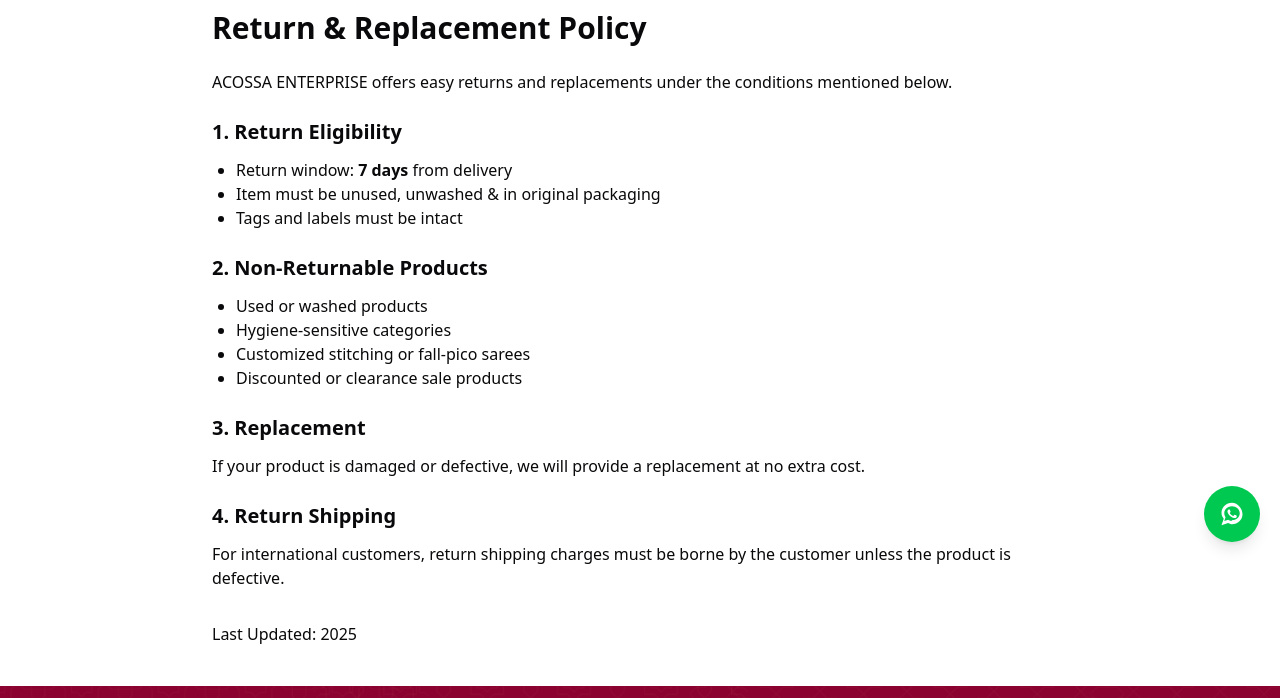
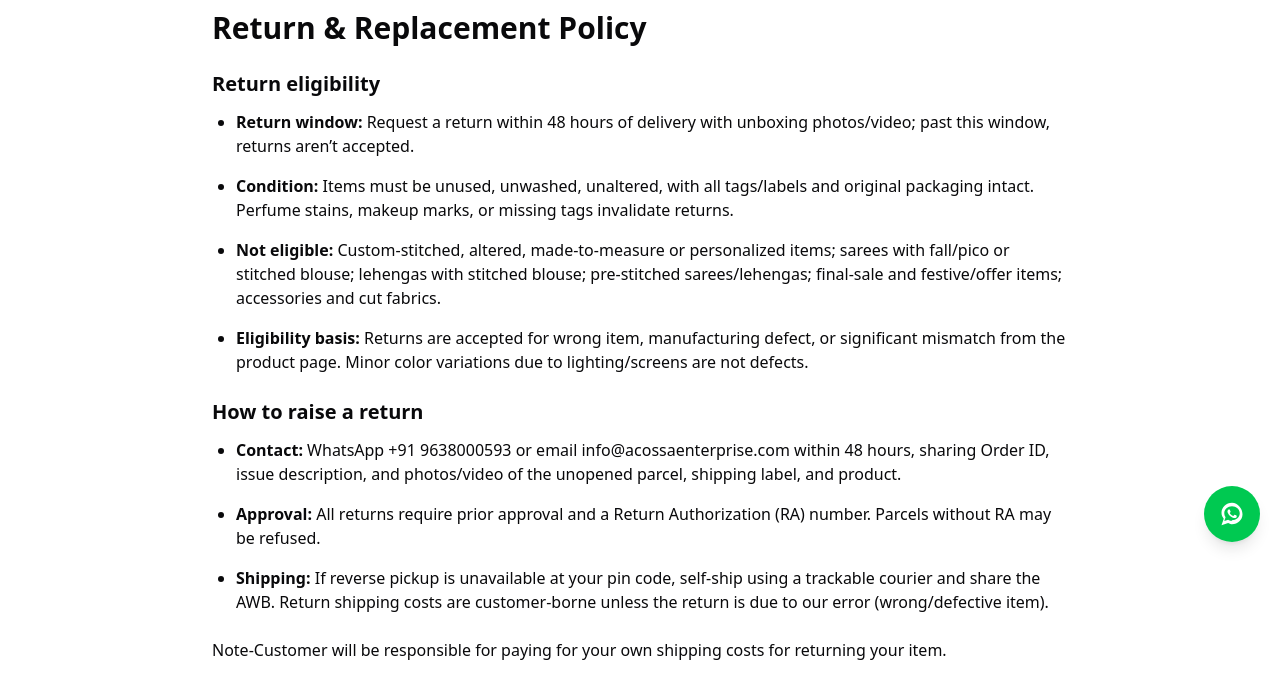
Before and after one commit to debmalya37/acossa-ecommerce, a Next.js app: page /return in a window 1280 px wide. Shown: the part 238-936 px from the top of the page. Built offline with nearby package versions, Linux system fonts and the light colour scheme; no server answers; the database is empty.

Commit message:
feat: Revise refund and return policies for clarity and detail

```diff
--- a/app/(root)/(website)/refund/page.tsx
+++ b/app/(root)/(website)/refund/page.tsx
@@ -5,45 +5,77 @@
     <div className="max-w-4xl mx-auto py-10 px-5 mt-52">
       <h1 className="text-3xl font-bold mb-6">Refund Policy</h1>
 
+      <h2 className="text-xl font-semibold mt-6 mb-3">
+        Refunds and store credit
+      </h2>
+      <ul className="list-disc ml-6 mb-4 space-y-4">
+        <li>
+          <strong>Mode:</strong> Refunds are issued as store credit by default.
+          Prepaid refunds to original payment method are available only for
+          wrong/defective items where store credit isn’t accepted or required by
+          law.
+        </li>
+        <li>
+          <strong>Timelines:</strong> Store credit within 48 hours after QC
+          approval. Original‑method refunds (when applicable) are initiated
+          within 5–7 business days post‑approval; bank posting times may vary by
+          issuer/country.
+        </li>
+        <li>
+          <strong>Deductions:</strong> Original shipping, COD, duties/taxes, and
+          payment gateway fees are non‑refundable unless the return is due to
+          our error.
+        </li>
+      </ul>
+
+      <h2 className="text-xl font-semibold mt-6 mb-3">International orders</h2>
+      <ul className="list-disc ml-6 mb-4 space-y-4">
+        <li>
+          <strong>Duties and taxes:</strong> Import duties/VAT paid to customs
+          are non‑refundable by Acossa. For eligible returns, claim with your
+          local customs office where applicable.
+        </li>
+        <li>
+          <strong>Transit damage or tampering:</strong> Refuse delivery for
+          visibly opened/tampered parcels and notify us within 24 hours with
+          photos; accepted “open/tampered” deliveries may not be eligible.
+        </li>
+      </ul>
+
+      <h2 className="text-xl font-semibold mt-6 mb-3">Exchanges</h2>
       <p className="mb-4">
-        At ACOSSA ENTERPRISE, customer satisfaction is our priority. Please
-        read our refund guidelines carefully.
+        One‑time exchange is possible for eligible items and sizes, subject to
+        stock. If unavailable, store credit will be issued. Price differences
+        (if any) apply at the time of exchange.
       </p>
 
-      <h2 className="text-xl font-semibold mt-6 mb-3">1. Refund Eligibility</h2>
-      <p className="mb-4">
-        Refunds are applicable only in the following situations:
-      </p>
-
-      <ul className="list-disc ml-6 mb-4">
-        <li>You received a damaged or defective item</li>
-        <li>You received the wrong product</li>
-        <li>Your order was cancelled before dispatch</li>
+      <h2 className="text-xl font-semibold mt-6 mb-3">Important notes</h2>
+      <ul className="list-disc ml-6 mb-4 space-y-4">
+        <li>
+          <strong>Reverse pickup attempts:</strong> Up to two attempts; failure
+          to hand over will auto‑cancel the return request.
+        </li>
+        <li>
+          <strong>Combo/BOGO:</strong> Partial returns recalibrate discounts;
+          kept items revert to full price and credit is adjusted accordingly.
+        </li>
+        <li>
+          <strong>Marketplace orders:</strong> Items purchased via third‑party
+          marketplaces must follow that platform’s return process.
+        </li>
       </ul>
 
-      <h2 className="text-xl font-semibold mt-6 mb-3">2. Non-Refundable Items</h2>
-      <ul className="list-disc ml-6 mb-4">
-        <li>Used or washed products</li>
-        <li>Products damaged due to customer handling</li>
-        <li>Customized or altered products</li>
-        <li>International orders (except if product is damaged)</li>
-      </ul>
-
-      <h2 className="text-xl font-semibold mt-6 mb-3">3. Refund Timeframe</h2>
-      <p className="mb-4">
-        Approved refunds are processed within **7–10 business days** back to the
-        original payment method (via Razorpay or card issuer).
-      </p>
-
-      <h2 className="text-xl font-semibold mt-6 mb-3">4. How to Request a Refund</h2>
-      <p className="mb-4">
-        Email us at: <strong>support@acossa.com</strong> with:
-      </p>
-
-      <ul className="list-disc ml-6 mb-4">
-        <li>Order ID</li>
-        <li>Reason for refund</li>
-        <li>Photos or videos of issue (if applicable)</li>
+      <h2 className="text-xl font-semibold mt-6 mb-3">Need help?</h2>
+      <ul className="list-none ml-0 mb-4 space-y-4">
+        <li>
+          <strong>Email:</strong> info@acossaenterprise.com
+        </li>
+        <li>
+          <strong>WhatsApp/Phone:</strong> +91-9638000593
+        </li>
+        <li>
+          <strong>Hours:</strong> Monday–Saturday, 9:00 AM–8:00 PM IST
+        </li>
       </ul>
 
       <p className="mt-8">Last Updated: {new Date().getFullYear()}</p>
--- a/app/(root)/(website)/return/page.tsx
+++ b/app/(root)/(website)/return/page.tsx
@@ -5,36 +5,55 @@
     <div className="max-w-4xl mx-auto py-10 px-5 mt-52">
       <h1 className="text-3xl font-bold mb-6">Return & Replacement Policy</h1>
 
-      <p className="mb-4">
-        ACOSSA ENTERPRISE offers easy returns and replacements under the
-        conditions mentioned below.
-      </p>
-
-      <h2 className="text-xl font-semibold mt-6 mb-3">1. Return Eligibility</h2>
-      <ul className="list-disc ml-6 mb-4">
-        <li>Return window: <strong>7 days</strong> from delivery</li>
-        <li>Item must be unused, unwashed & in original packaging</li>
-        <li>Tags and labels must be intact</li>
+      <h2 className="text-xl font-semibold mt-6 mb-3">Return eligibility</h2>
+      <ul className="list-disc ml-6 mb-4 space-y-4">
+        <li>
+          <strong>Return window:</strong> Request a return within 48 hours of
+          delivery with unboxing photos/video; past this window, returns aren’t
+          accepted.
+        </li>
+        <li>
+          <strong>Condition:</strong> Items must be unused, unwashed, unaltered,
+          with all tags/labels and original packaging intact. Perfume stains,
+          makeup marks, or missing tags invalidate returns.
+        </li>
+        <li>
+          <strong>Not eligible:</strong> Custom‑stitched, altered,
+          made‑to‑measure or personalized items; sarees with fall/pico or
+          stitched blouse; lehengas with stitched blouse; pre‑stitched
+          sarees/lehengas; final‑sale and festive/offer items; accessories and
+          cut fabrics.
+        </li>
+        <li>
+          <strong>Eligibility basis:</strong> Returns are accepted for wrong
+          item, manufacturing defect, or significant mismatch from the product
+          page. Minor color variations due to lighting/screens are not defects.
+        </li>
       </ul>
 
-      <h2 className="text-xl font-semibold mt-6 mb-3">2. Non-Returnable Products</h2>
-      <ul className="list-disc ml-6 mb-4">
-        <li>Used or washed products</li>
-        <li>Hygiene-sensitive categories</li>
-        <li>Customized stitching or fall-pico sarees</li>
-        <li>Discounted or clearance sale products</li>
+      <h2 className="text-xl font-semibold mt-6 mb-3">How to raise a return</h2>
+      <ul className="list-disc ml-6 mb-4 space-y-4">
+        <li>
+          <strong>Contact:</strong> WhatsApp +91 9638000593 or email
+          info@acossaenterprise.com within 48 hours, sharing Order ID, issue
+          description, and photos/video of the unopened parcel, shipping label,
+          and product.
+        </li>
+        <li>
+          <strong>Approval:</strong> All returns require prior approval and a
+          Return Authorization (RA) number. Parcels without RA may be refused.
+        </li>
+        <li>
+          <strong>Shipping:</strong> If reverse pickup is unavailable at your
+          pin code, self‑ship using a trackable courier and share the AWB.
+          Return shipping costs are customer‑borne unless the return is due to
+          our error (wrong/defective item).
+        </li>
       </ul>
 
-      <h2 className="text-xl font-semibold mt-6 mb-3">3. Replacement</h2>
-      <p className="mb-4">
-        If your product is damaged or defective, we will provide a replacement
-        at no extra cost.
-      </p>
-
-      <h2 className="text-xl font-semibold mt-6 mb-3">4. Return Shipping</h2>
-      <p className="mb-4">
-        For international customers, return shipping charges must be borne by
-        the customer unless the product is defective.
+      <p className="mt-6 font-medium">
+        Note-Customer will be responsible for paying for your own shipping costs
+        for returning your item.
       </p>
 
       <p className="mt-8">Last Updated: {new Date().getFullYear()}</p>
```
